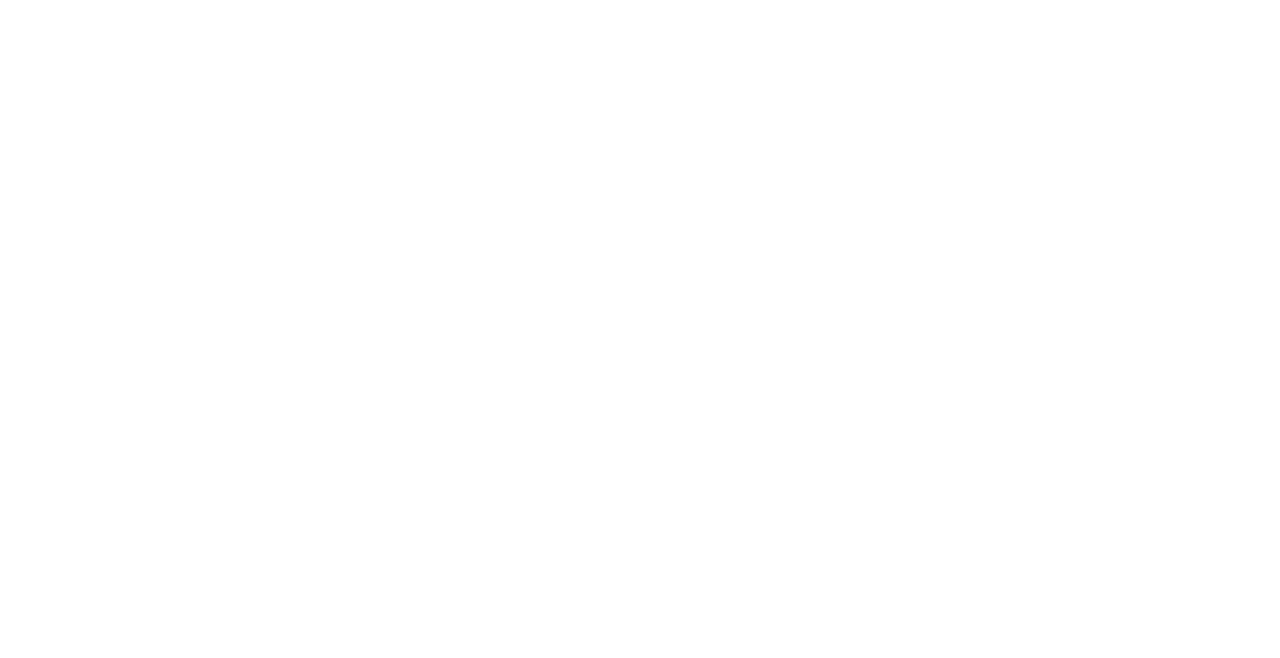
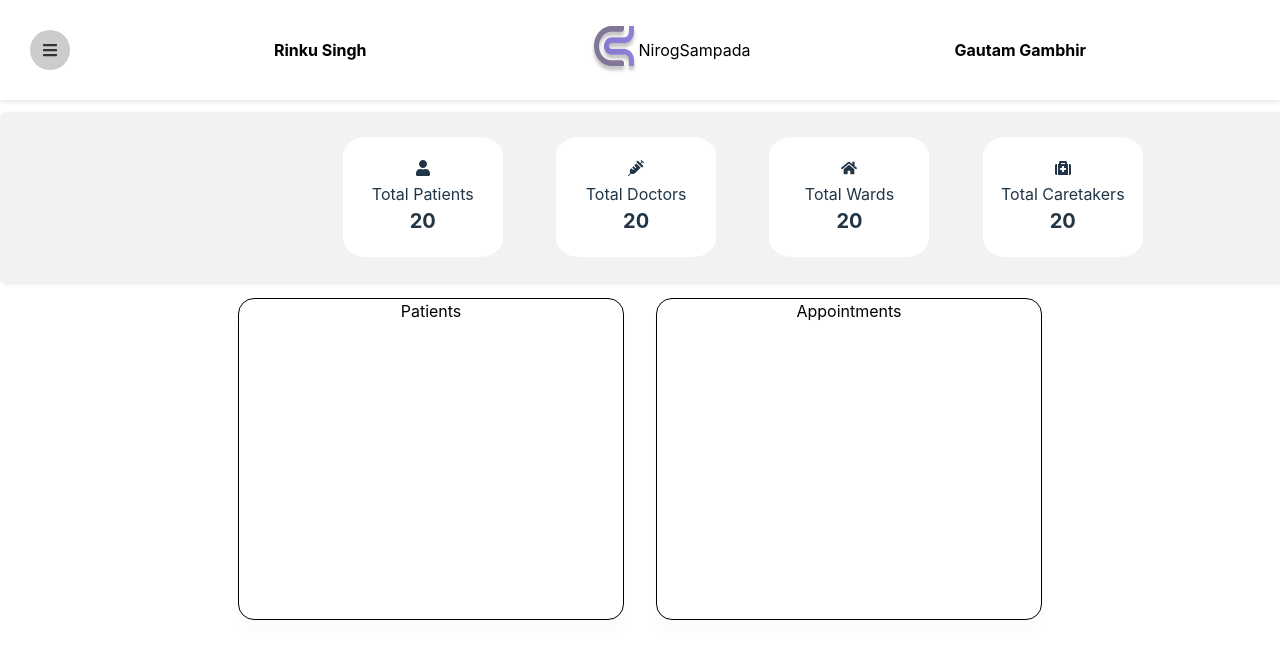
Before and after one commit to Samarjeet09/owasp, a React (Vite) app in the folder dashboard/: page /admin in a window 1280 px wide. Before the commit this address had no page. Shown: the top 658 px of the page. Built offline with nearby package versions, Linux system fonts and the light colour scheme.

Commit message:
admin dashboard half done

```diff
--- /dev/null
+++ b/dashboard/src/Admin/Admin.css
@@ -0,0 +1,128 @@
+/* Admin.css */
+.navbar {
+    background-color: white;
+    color: black;
+    padding: 10px;
+    display: flex;
+    justify-content: space-between;
+    align-items: center;
+    height: 80px;
+    position: fixed;
+    top: 0;
+    left: 0;
+    right: 0;
+    z-index: 100;
+    box-shadow: 0 2px 4px rgba(0, 0, 0, 0.1);
+  }
+
+  .navbar-left {
+    display: flex;
+    align-items: center;
+    height: 100%;
+    padding-left: 20px;
+  }
+
+  .menu-icon {
+    cursor: pointer;
+    display: flex;
+    align-items: center;
+    justify-content: center;
+    width: 40px;
+    height: 40px;
+    border-radius: 50%;
+    background-color: #ccc;
+    color: #333;
+    margin-right: 20px;
+  }
+
+  .menu {
+    display: none;
+  }
+
+  .menu.active {
+    display: flex;
+    flex-direction: column;
+    align-items: center;
+    justify-content: center;
+    position: fixed;
+    top: 0;
+    left: 0;
+    width: 100%;
+    height: 100%;
+    background-color: rgba(0, 0, 0, 0.5);
+    z-index: 99;
+  }
+
+  .menu a {
+    color: black;
+    text-decoration: none;
+    margin-bottom: 10px;
+    padding: 10px;
+    border-radius: 5px;
+    background-color: #ccc;
+    width: 100%;
+    text-align: center;
+  }
+
+  .patient-info {
+    display: flex;
+    align-items: center;
+    justify-content: center;
+    height: 100%;
+    padding: 0 20px;
+  }
+
+  .patient-name {
+    margin-right: 20px;
+    font-weight: bold;
+  }
+
+  .person-info {
+    display: flex;
+    align-items: center;
+    justify-content: center;
+    height: 100%;
+    padding: 0 20px;
+  }
+
+  .rehab-info {
+    display: flex;
+    align-items: center;
+    justify-content: center;
+    height: 100%;
+    padding: 0 20px;
+  }
+
+  .rehab-icon {
+    background-color: #ccc;
+    color: #333;
+    border-radius: 50%;
+    padding: 5px;
+    margin-right: 5px;
+  }
+
+  .rehab-name {
+    font-weight: bolder;
+    margin-left: auto;
+    margin-right: auto;
+  }
+
+  .box{
+    margin-top: 14vh;
+    display: flex;
+    justify-content: space-between;
+    align-items: center;
+    width: 100%;
+    height: 150px;
+    background-color: #f2f2f2;
+    border-radius: 8px;
+    box-shadow: 0 2px 4px rgba(0, 0, 0, 0.1);
+    padding: 10px;
+  }
+
+  .databox{
+    display: flex;
+    flex-direction: row;
+    align-items: center;
+    justify-content: center;
+  }
--- /dev/null
+++ b/dashboard/src/Admin/Admin.jsx
@@ -0,0 +1,63 @@
+import React, { useState } from 'react';
+import { FaBars } from 'react-icons/fa';
+import Sidebar from '../Sidebar/Sidebar.jsx';
+import { MdPerson } from 'react-icons/md'
+import './Admin.css';
+import Box from '../Box/Box.jsx';
+import { FaUser } from 'react-icons/fa';
+import DataBox from '../DataBox/DataBox.jsx';
+
+
+
+const Admin = () => {
+  const [isOpen, setIsOpen] = useState(false);
+
+  const toggle = () => {
+    setIsOpen(!isOpen);
+  };
+
+  return (
+    <>
+      <div className="admin">
+
+        <Sidebar isOpen={isOpen} toggle={toggle} />
+
+        <nav className="navbar">
+          <div className="navbar-left">
+            <div className="menu-icon" onClick={toggle}>
+              <FaBars />
+            </div>
+          </div>
+          <div className="patient-info">
+            <span className="patient-name">Rinku Singh</span>
+          </div>
+          <div className="rehab-info">
+            <div className="logoWithName">
+              <img src="src/assets/logo.png" alt="NirogSampada logo" />
+              <span>NirogSampada</span>
+            </div>
+          </div>
+          <div className="person-info">
+            {/* <MdPerson /> */}
+            <span><b>Gautam Gambhir</b></span>
+          </div>
+          <div className="circle-icon">
+            {/* <MdPerson /> */}
+          </div>
+        </nav>
+
+        <div className='box'><Box /></div>
+
+        <div className='databox'>
+          <DataBox name={'Patients'} />
+          <DataBox name={'Appointments'} />
+
+        </div>
+
+      </div>
+
+    </>
+  );
+};
+
+export default Admin;
--- a/dashboard/src/App.jsx
+++ b/dashboard/src/App.jsx
@@ -11,6 +11,7 @@
 } from "react-router-dom";
 import AddUserDetails from './AddUserDetails'
 import LandingPage from './LandingPage/LandingPage'
+import Admin from './Admin/Admin'
 
 function App() {
   const [openSidebarToggle, setOpenSidebarToggle] = useState(false)
@@ -27,8 +28,9 @@
           <Sidebar openSidebarToggle={openSidebarToggle} OpenSidebar={OpenSidebar} /> */}
           <Routes>
             <Route path='/' element={<LandingPage />}> </Route>
-            <Route path='/dashborad' element={<Dashboard />}> </Route>
+            <Route path='/dashboard' element={<Dashboard />}> </Route>
             <Route path='/addReport' element={<AddUserDetails />}></Route>
+            <Route path='/admin' element={<Admin />}></Route>
           </Routes>
         </div>
       </Router>
--- /dev/null
+++ b/dashboard/src/Box/Box.css
@@ -0,0 +1,33 @@
+.info-card {
+    display: flex;
+    justify-content: space-between;
+    align-items: center;
+    width: 100vh;
+    height: 15vh;
+    background-color: #f2f2f2;
+    border-radius: 8px;
+    /* box-shadow: 0 2px 4px rgba(0, 0, 0, 0.1); */
+    /* padding: 10px; */
+    margin-left: 26%;
+}
+
+.info-item {
+    display: flex;
+    border-radius: 15%;
+    flex-direction: column;
+    align-items: center;
+    justify-content: center;
+    width: 20%;
+    height: 100%;
+    background-color: white;
+}
+
+.info-item i {
+    font-size: 24px;
+    margin-bottom: 10px;
+}
+
+.info-item span {
+    font-size: 20px;
+    font-weight: bold;
+}
--- /dev/null
+++ b/dashboard/src/Box/Box.jsx
@@ -0,0 +1,32 @@
+import React from 'react';
+import { FaSyringe, FaThermometer, FaHome, FaMedkit, FaUser } from 'react-icons/fa';
+import './Box.css';
+
+const Box = () => {
+    return (
+        <div className="info-card">
+            <div className="info-item">
+                <div className="left"><FaUser /></div>
+                <div className="right">Total Patients</div>
+                <span>20</span>
+            </div>
+            <div className="info-item">
+                <div className="left"><FaSyringe /></div>
+                <div className="right">Total Doctors</div>
+                <span>20</span>
+            </div>
+            <div className="info-item">
+                <div className="left"><FaHome /></div>
+                <div className="right">Total Wards</div>
+                <span>20</span>
+            </div>
+            <div className="info-item">
+                <div className="left"><FaMedkit /></div>
+                <div className="right">Total Caretakers</div>
+                <span>20</span>
+            </div>
+        </div>
+    );
+};
+
+export default Box;
--- /dev/null
+++ b/dashboard/src/DataBox/DataBox.css
@@ -0,0 +1,21 @@
+.data-box {
+    background-color: white;
+    color: black;
+    padding: 10px;
+    /* display: flex; */
+    justify-content: space-between;
+    align-items: center;
+    border: 1px solid #000000;
+    margin: 2vh;
+    width: 30vw;
+    height: 40vh;
+
+    display: flex;
+    flex-direction: column;
+    align-items: center;
+    padding: 0px;
+    background: #FFFFFF;
+    box-shadow: 0px 14px 14px rgba(20, 23, 38, 0.02);
+    border-radius: 16px;
+
+}
--- /dev/null
+++ b/dashboard/src/DataBox/DataBox.jsx
@@ -0,0 +1,12 @@
+import React from 'react'
+import './DataBox.css'
+
+const DataBox = ({name}) => {
+  return (
+    <div className='data-box'>
+      {name}
+    </div>
+  )
+}
+
+export default DataBox
--- /dev/null
+++ b/dashboard/src/Sidebar/Sidebar.css
@@ -0,0 +1,55 @@
+.sidebar {
+    position: fixed;
+    top: 0;
+    left: 0;
+    width: 250px;
+    height: 100vh;
+    /* background-color: #8c67d0; */
+    background: linear-gradient(68.08deg, #9083D5 9.64%, #807593 92.49%);
+    transform: translateX(-100%);
+    transition: transform 0.3s ease-out;
+    z-index: 1000;
+}
+
+.sidebar.open {
+    transform: translateX(0);
+}
+
+.sidebar-header {
+    display: flex;
+    justify-content: space-between;
+    align-items: center;
+    padding: 20px;
+    background-color: #9083D5;
+    color: white;
+}
+
+.sidebar-menu {
+    list-style: none;
+    margin: 0;
+    padding: 0;
+}
+
+.sidebar-menu li {
+    margin-bottom: 10px;
+}
+
+.sidebar-header button {
+    background-color: transparent;
+    border: none;
+    color: white;
+    font-size: 20px;
+    cursor: pointer;
+}
+
+.sidebar-menu a {
+    display: block;
+    padding: 10px;
+    color: white;
+    text-decoration: none;
+}
+
+.sidebar-menu a:hover {
+    background-color: #9083D5;
+    color: aliceblue;
+}
--- /dev/null
+++ b/dashboard/src/Sidebar/Sidebar.jsx
@@ -0,0 +1,21 @@
+import React from 'react';
+import { FaTimes } from 'react-icons/fa';
+import './Sidebar.css';
+
+const Sidebar = ({ isOpen, toggle }) => {
+  return (
+    <div className={`sidebar ${isOpen ? 'open' : ''}`}>
+      <div className="sidebar-header">
+        <h3>NirogSampada</h3>
+        <button onClick={toggle}><FaTimes /></button>
+      </div>
+      <ul className="sidebar-menu">
+        <li><a href="#">Dashboard</a></li>
+        <li><a href="#">Reports</a></li>
+        <li><a href="#">Inbox</a></li>
+      </ul>
+    </div>
+  );
+};
+
+export default Sidebar;
```
